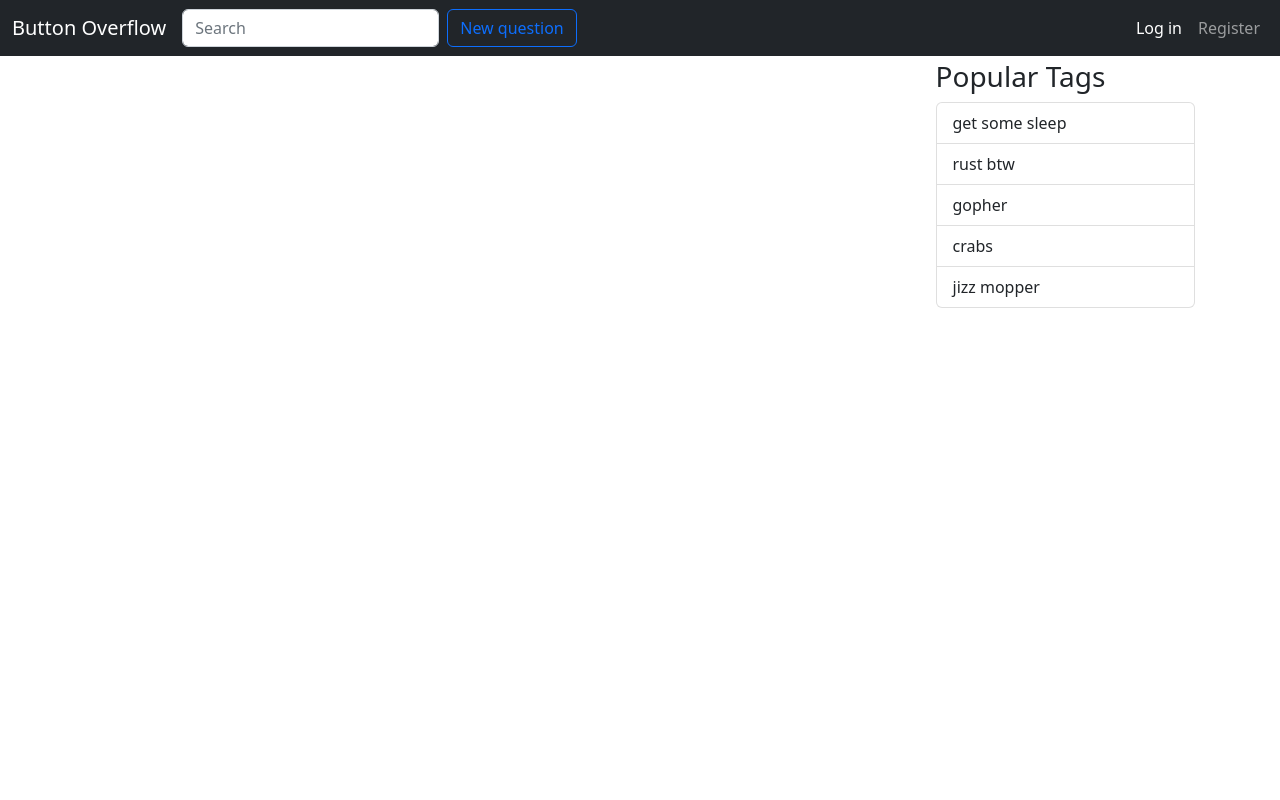
After one commit to lostl1ght/button-overflow, a Python web app: template templates/settings.html in a window 1280 px wide. The commit adds this page. Run offline with Jinja, Linux system fonts and the light colour scheme; the template is opened without the code that fills it, so the values that code supplies are empty.

```diff
--- a/static/css/style.css
+++ b/static/css/style.css
@@ -18,6 +18,19 @@
 }
 
 .avatar img {
+  width: 100%;
+  height: 100%;
+  object-fit: cover;
+}
+
+.avatar-nav {
+  width: 40px;
+  height: 40px;
+  border-radius: 50%;
+  overflow: hidden;
+}
+
+.avatar-nav img {
   width: 100%;
   height: 100%;
   object-fit: cover;
--- /dev/null
+++ b/templates/settings.html
@@ -0,0 +1,88 @@
+<!DOCTYPE html>
+<html lang="en" class="h-100">
+  <head>
+    <meta charset="utf-8" />
+    <meta name="viewport" content="width=device-width, initial-scale=1" />
+    <title>Button Overflow</title>
+
+    <link href="../static/css/bootstrap.css" rel="stylesheet" />
+
+    <!-- Custom styles for this template -->
+    <link href="../static/css/style.css" rel="stylesheet" />
+  </head>
+  <body class="d-flex flex-column h-100">
+    <header>
+      <!-- Fixed navbar -->
+      <nav class="navbar navbar-expand-md navbar-dark fixed-top bg-dark">
+        <div class="container-fluid">
+          <a class="navbar-brand" href="#">Button Overflow</a>
+          <button
+            class="navbar-toggler"
+            type="button"
+            data-bs-toggle="collapse"
+            data-bs-target="#navbarCollapse"
+            aria-controls="navbarCollapse"
+            aria-expanded="false"
+            aria-label="Toggle navigation"
+          >
+            <span class="navbar-toggler-icon"></span>
+          </button>
+          <div class="collapse navbar-collapse" id="navbarCollapse">
+            <form class="d-flex" role="search">
+              <input
+                class="form-control me-2"
+                type="search"
+                placeholder="Search"
+                aria-label="Search"
+              />
+            </form>
+            <a class="btn btn-outline-primary" role="button" href="#">
+              New question
+            </a>
+          </div>
+          <div class="collapse navbar-collapse" id="navbarCollapse">
+            <ul class="navbar-nav ms-auto mb-2 mb-md-0">
+              <li class="nav-item">
+                <a class="nav-link active" href="#">Log in</a>
+              </li>
+              <li class="nav-item">
+                <a class="nav-link" href="#">Register</a>
+              </li>
+            </ul>
+          </div>
+        </div>
+      </nav>
+    </header>
+
+    <!-- Begin page content -->
+    <main class="flex-shrink-0">
+      <div class="container">
+        <div class="row">
+          <div class="col-8"></div>
+
+          <div class="col-1"></div>
+          <div class="col-3">
+            <h3>Popular Tags</h3>
+            <div class="list-group">
+              <a href="#" class="list-group-item list-group-item-action">
+                get some sleep
+              </a>
+              <a href="#" class="list-group-item list-group-item-action">
+                rust btw
+              </a>
+              <a href="#" class="list-group-item list-group-item-action">
+                gopher
+              </a>
+              <a href="#" class="list-group-item list-group-item-action">
+                crabs
+              </a>
+              <a href="#" class="list-group-item list-group-item-action">
+                jizz mopper
+              </a>
+            </div>
+          </div>
+        </div>
+      </div>
+    </main>
+  </body>
+</html>
```
Also changed, not shown: templates/index.html (+6 -3 lines).
